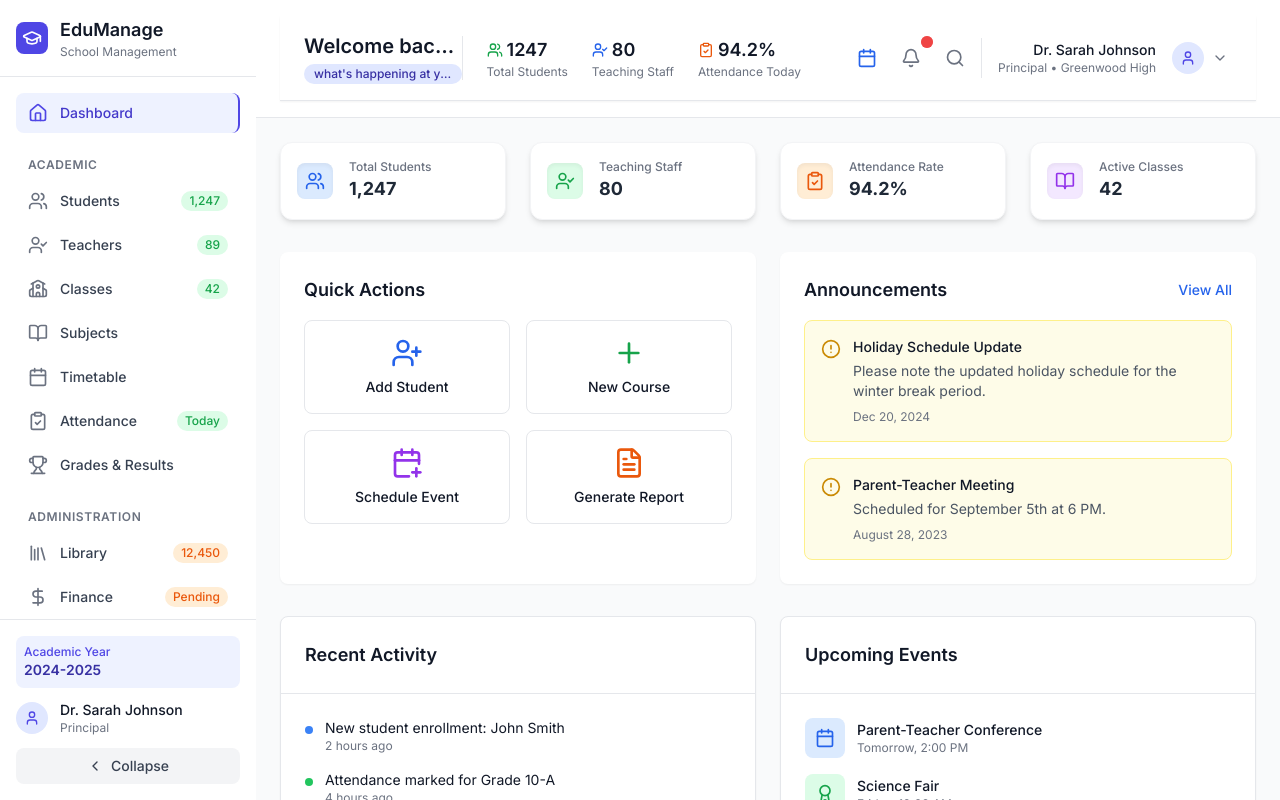
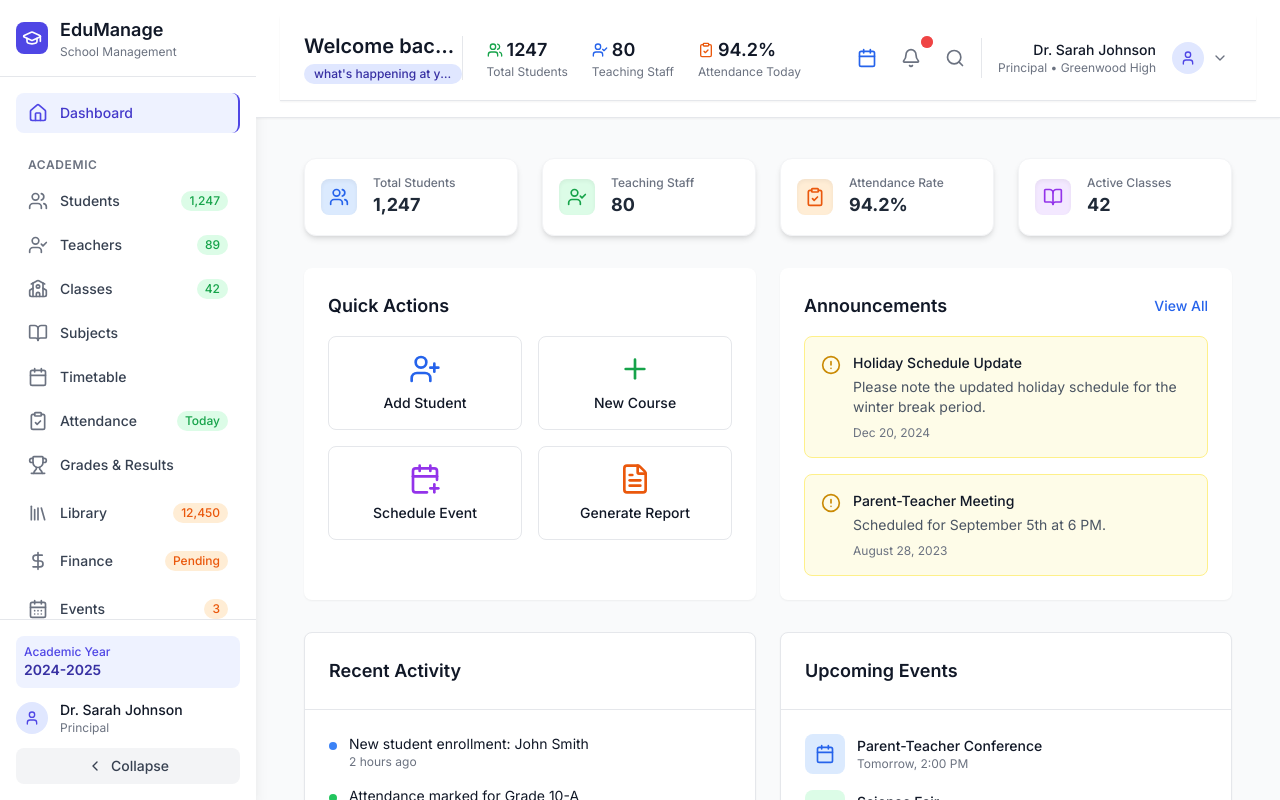
Before and after one commit to jaydeepsarkr/EduManage-Software, a Vue app: page / in a window 1280 px wide. Built offline with nearby package versions, Linux system fonts and the light colour scheme.

Commit message:
added under constraction view

```diff
--- a/public/index.html
+++ b/public/index.html
@@ -13,6 +13,10 @@
     <link
       rel="icon"
       href="<%= BASE_URL %>favicon.ico"
+    />
+    <link
+      rel="stylesheet"
+      href="https://cdnjs.cloudflare.com/ajax/libs/font-awesome/5.15.4/css/all.min.css"
     />
     <link
       href="https://fonts.googleapis.com/css2?family=Inter:wght@400;500;600;700&display=swap"
--- a/src/App.vue
+++ b/src/App.vue
@@ -14,7 +14,9 @@
       </header>
 
       <!-- Main Content Area -->
-      <router-view />
+      <main class="flex-1 overflow-y-auto px-6 py-4">
+        <router-view />
+      </main>
     </div>
   </div>
 </template>
--- a/src/components/Sidebar/SchoolSidebar.vue
+++ b/src/components/Sidebar/SchoolSidebar.vue
@@ -40,13 +40,13 @@
       <!-- Navigation -->
       <nav class="flex-1 p-4 space-y-2 overflow-y-auto">
         <!-- Main Navigation -->
-        <div class="space-y-1">
-          <div
+        <RouterLink
           v-for="item in mainNavigationItems"
           :key="item.id"
-            class="relative"
+          :to="item.route"
+          class="block"
         >
-            <button
+          <div
             @click="setActiveItem(item.id)"
             :class="[
               'w-full flex items-center px-3 py-2.5 text-sm font-medium rounded-lg transition-all duration-200',
@@ -81,9 +81,8 @@
             >
               {{ item.badge }}
             </span>
-            </button>
           </div>
-        </div>
+        </RouterLink>
 
         <!-- Academic Section -->
         <div class="pt-4">
@@ -97,19 +96,22 @@
               Academic
             </h3>
           </div>
+
           <div class="space-y-1">
-            <div
+            <RouterLink
               v-for="item in academicItems"
               :key="item.id"
+              :to="item.route"
+              class="block"
             >
-              <button
-                @click="setActiveItem(item.id)"
+              <div
                 :class="[
                   'w-full flex items-center px-3 py-2.5 text-sm font-medium rounded-lg transition-all duration-200',
                   activeItem === item.id
                     ? 'bg-indigo-50 text-indigo-700 border-r-2 border-indigo-600'
                     : 'text-gray-700 hover:bg-gray-100 hover:text-gray-900',
                 ]"
+                @click="setActiveItem(item.id)"
                 :title="isCollapsed ? item.label : ''"
               >
                 <component
@@ -134,75 +136,19 @@
                 >
                   {{ item.badge }}
                 </span>
-              </button>
               </div>
+            </RouterLink>
           </div>
         </div>
 
         <!-- Administration Section -->
-        <div class="pt-4">
-          <div
-            v-if="!isCollapsed"
-            class="px-3 mb-2"
-          >
-            <h3
-              class="text-xs font-semibold text-gray-500 uppercase tracking-wider"
-            >
-              Administration
-            </h3>
-          </div>
-          <div class="space-y-1">
-            <div
+        <RouterLink
           v-for="item in administrationItems"
           :key="item.id"
+          :to="item.route"
+          class="block"
         >
-              <button
-                @click="setActiveItem(item.id)"
-                :class="[
-                  'w-full flex items-center px-3 py-2.5 text-sm font-medium rounded-lg transition-all duration-200',
-                  activeItem === item.id
-                    ? 'bg-indigo-50 text-indigo-700 border-r-2 border-indigo-600'
-                    : 'text-gray-700 hover:bg-gray-100 hover:text-gray-900',
-                ]"
-                :title="isCollapsed ? item.label : ''"
-              >
-                <component
-                  :is="item.icon"
-                  :class="[
-                    'flex-shrink-0 transition-colors duration-200',
-                    isCollapsed ? 'w-5 h-5' : 'w-5 h-5 mr-3',
-                    activeItem === item.id
-                      ? 'text-indigo-600'
-                      : 'text-gray-500',
-                  ]"
-                />
-                <span
-                  v-if="!isCollapsed"
-                  class="truncate transition-opacity duration-200"
-                >
-                  {{ item.label }}
-                </span>
-                <span
-                  v-if="!isCollapsed && item.badge"
-                  class="ml-auto bg-orange-100 text-orange-600 text-xs px-2 py-0.5 rounded-full"
-                >
-                  {{ item.badge }}
-                </span>
-              </button>
-            </div>
-          </div>
-        </div>
-
-        <!-- Separator -->
-        <div class="my-4 border-t border-gray-200"></div>
-
-        <!-- System Section -->
-        <div class="space-y-1">
           <div
-            v-for="item in systemItems"
-            :key="item.id"
-          >
-            <button
             @click="setActiveItem(item.id)"
             :class="[
               'w-full flex items-center px-3 py-2.5 text-sm font-medium rounded-lg transition-all duration-200',
@@ -226,9 +172,51 @@
             >
               {{ item.label }}
             </span>
-            </button>
+            <span
+              v-if="!isCollapsed && item.badge"
+              class="ml-auto bg-orange-100 text-orange-600 text-xs px-2 py-0.5 rounded-full"
+            >
+              {{ item.badge }}
+            </span>
           </div>
+        </RouterLink>
+
+        <!-- Separator -->
+        <div class="my-4 border-t border-gray-200"></div>
+
+        <!-- System Section -->
+        <RouterLink
+          v-for="item in systemItems"
+          :key="item.id"
+          :to="item.route"
+          class="block"
+        >
+          <div
+            @click="setActiveItem(item.id)"
+            :class="[
+              'w-full flex items-center px-3 py-2.5 text-sm font-medium rounded-lg transition-all duration-200',
+              activeItem === item.id
+                ? 'bg-indigo-50 text-indigo-700 border-r-2 border-indigo-600'
+                : 'text-gray-700 hover:bg-gray-100 hover:text-gray-900',
+            ]"
+            :title="isCollapsed ? item.label : ''"
+          >
+            <component
+              :is="item.icon"
+              :class="[
+                'flex-shrink-0 transition-colors duration-200',
+                isCollapsed ? 'w-5 h-5' : 'w-5 h-5 mr-3',
+                activeItem === item.id ? 'text-indigo-600' : 'text-gray-500',
+              ]"
+            />
+            <span
+              v-if="!isCollapsed"
+              class="truncate transition-opacity duration-200"
+            >
+              {{ item.label }}
+            </span>
           </div>
+        </RouterLink>
       </nav>
 
       <!-- Footer -->
@@ -317,6 +305,7 @@
       id: "dashboard",
       label: "Dashboard",
       icon: Home,
+      route: "/dasboard",
       description:
         "Overview of school statistics, recent activities, and key performance indicators.",
       quickAction: "View Today's Schedule",
@@ -330,6 +319,7 @@
       label: "Students",
       icon: Users,
       badge: "1,247",
+      route: "/about",
       description:
         "Manage student records, enrollment, personal information, and academic history.",
       quickAction: "Add New Student",
--- a/src/router/index.js
+++ b/src/router/index.js
@@ -3,6 +3,7 @@ import HomeView from "../views/HomeView.vue";
 import AboutView from "../views/AboutView.vue";
 import Login from "../views/Auth/LoginView.vue";
 import Signup from "../views/Auth/SignupView.vue";
+import UnderConstraction from "../views/UnderConstration.vue";
 
 const routes = [
   {
@@ -25,6 +26,11 @@ const routes = [
     name: "signup",
     component: Signup,
   },
+  {
+    path: "/working",
+    name: "UnderConstraction",
+    component: UnderConstraction,
+  },
 ];
 
 const router = createRouter({
--- a/src/views/AboutView.vue
+++ b/src/views/AboutView.vue
@@ -1,5 +1,5 @@
 <template>
   <div class="about">
-    <h1>This is an about page</h1>
+    <h1></h1>
   </div>
 </template>
--- /dev/null
+++ b/src/views/UnderConstration.vue
@@ -0,0 +1,156 @@
+<template>
+  <div class="container mx-auto px-4 pt-20 relative z-10">
+    <!-- Header Section -->
+    <div class="text-center mb-16">
+      <div class="inline-block">
+        <span
+          class="bg-indigo-100 text-indigo-600 text-sm font-semibold px-4 py-1 rounded-full"
+        >
+          Coming Soon
+        </span>
+      </div>
+      <h1
+        class="mt-8 text-4xl md:text-6xl font-bold text-gray-900 tracking-tight"
+      >
+        School Management
+        <span class="block text-indigo-600">System</span>
+      </h1>
+      <p class="mt-6 text-lg text-gray-600 max-w-2xl mx-auto">
+        We're building a comprehensive platform to revolutionize educational
+        management. Stay tuned for the launch!
+      </p>
+    </div>
+
+    <!-- Progress Section -->
+    <div class="max-w-3xl mx-auto mb-20">
+      <div class="bg-gray-100 rounded-full h-4 overflow-hidden">
+        <div
+          class="bg-indigo-600 h-full w-3/4 rounded-full transition-all duration-1000 ease-out animate-progress"
+        ></div>
+      </div>
+      <div class="mt-4 flex justify-between text-sm text-gray-600">
+        <span>Development in Progress</span>
+        <span>75% Complete</span>
+      </div>
+    </div>
+
+    <!-- Features Grid -->
+    <div class="grid md:grid-cols-2 lg:grid-cols-3 gap-8 mb-20">
+      <div
+        v-for="(feature, index) in features"
+        :key="index"
+        class="group p-6 bg-white rounded-2xl border border-gray-100 hover:border-indigo-100 hover:shadow-lg transition-all duration-300 ease-in-out"
+      >
+        <div
+          class="w-12 h-12 bg-indigo-50 rounded-xl flex items-center justify-center group-hover:bg-indigo-100 transition-colors duration-300"
+        >
+          <i :class="[feature.icon, 'text-indigo-600 text-xl']"></i>
+        </div>
+        <h3 class="mt-4 text-lg font-semibold text-gray-900">
+          {{ feature.title }}
+        </h3>
+        <p class="mt-2 text-gray-600">{{ feature.description }}</p>
+      </div>
+    </div>
+
+    <!-- Stats Section -->
+    <div class="grid grid-cols-2 md:grid-cols-4 gap-8 mb-20">
+      <div
+        v-for="(stat, index) in stats"
+        :key="index"
+        class="text-center"
+      >
+        <div class="text-3xl font-bold text-indigo-600">{{ stat.value }}</div>
+        <div class="mt-1 text-sm text-gray-600">{{ stat.label }}</div>
+      </div>
+    </div>
+
+    <!-- Newsletter Section -->
+    <div class="max-w-xl mx-auto bg-indigo-50 rounded-2xl p-8 mb-20">
+      <h3 class="text-xl font-semibold text-gray-900 text-center mb-6">
+        Get Notified When We Launch
+      </h3>
+      <div class="flex gap-4">
+        <input
+          type="email"
+          placeholder="Enter your email"
+          class="flex-1 px-4 py-3 rounded-lg border-2 border-transparent focus:border-indigo-500 focus:ring-0 outline-none"
+        />
+        <button
+          class="px-6 py-3 bg-indigo-600 text-white font-medium rounded-lg hover:bg-indigo-700 transition-colors duration-300"
+        >
+          Notify Me
+        </button>
+      </div>
+    </div>
+  </div>
+</template>
+
+<script>
+  export default {
+    name: "UnderConstruction",
+    data() {
+      return {
+        features: [
+          {
+            icon: "fas fa-graduation-cap",
+            title: "Smart Learning",
+            description:
+              "Personalized learning paths with AI-driven recommendations for each student.",
+          },
+          {
+            icon: "fas fa-chart-line",
+            title: "Performance Analytics",
+            description:
+              "Real-time insights and detailed analytics on student progress.",
+          },
+          {
+            icon: "fas fa-users",
+            title: "Collaboration Tools",
+            description:
+              "Enhanced communication between teachers, students, and parents.",
+          },
+          {
+            icon: "fas fa-shield-alt",
+            title: "Secure Platform",
+            description:
+              "Enterprise-grade security to protect sensitive educational data.",
+          },
+          {
+            icon: "fas fa-calendar-alt",
+            title: "Schedule Management",
+            description:
+              "Efficient timetable management and scheduling system.",
+          },
+          {
+            icon: "fas fa-file-alt",
+            title: "Resource Library",
+            description:
+              "Centralized repository for educational materials and resources.",
+          },
+        ],
+        stats: [
+          { value: "2000+", label: "Beta Users" },
+          { value: "150+", label: "Features" },
+          { value: "99%", label: "Satisfaction" },
+          { value: "24/7", label: "Support" },
+        ],
+      };
+    },
+  };
+</script>
+
+<style>
+  @keyframes progress {
+    from {
+      width: 0;
+    }
+    to {
+      width: 75%;
+    }
+  }
+
+  .animate-progress {
+    animation: progress 2s ease-out forwards;
+  }
+</style>
```
Lines whose indentation alone changed are shown as unchanged.
